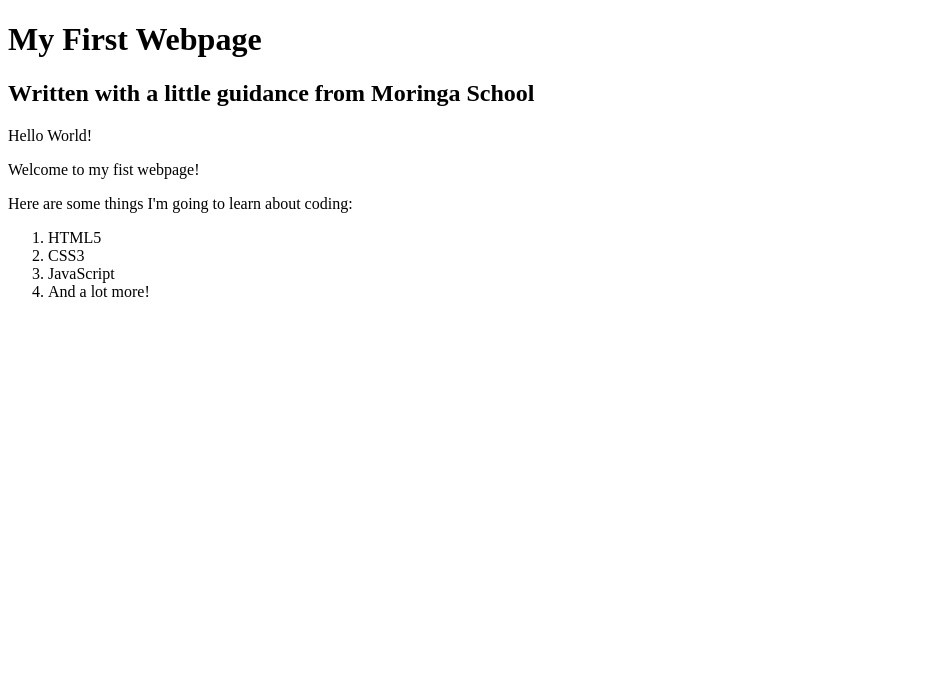
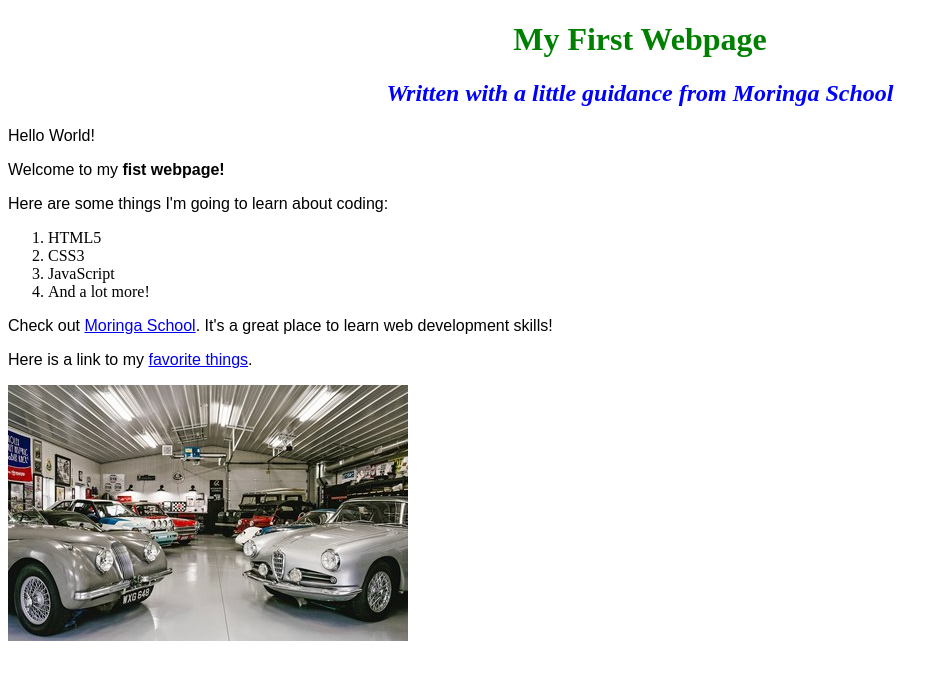
Before and after one commit to NgatiaJeffers/My-fisrt-webpage, a plain HTML site: page index.html in a window 1280 px wide. Shown: the whole page, without its empty margins (0-948 px from the left). Drawn offline with Linux system fonts and the light colour scheme.

Commit message:
First commit

```diff
--- /dev/null
+++ b/css/style.css
@@ -0,0 +1,18 @@
+h1 {
+    color: green;
+    text-align: center;
+}
+
+h2 {
+    color: blue;
+    font-style: italic;
+    text-align: center;
+}
+
+p {
+    font-family: sans-serif;
+}
+
+ul {
+    line-height: 40px;
+}
--- a/index.html
+++ b/index.html
@@ -4,13 +4,14 @@
     <meta charset="UTF-8">
     <meta name="viewport" content="width=device-width, initial-scale=1.0">
     <title>My First Webpage!</title>
+    <link rel="stylesheet" href="css/style.css">
 </head>
 <body>
     <h1>My First Webpage</h1>
-    <h2>Written with a little guidance from Moringa School</h2>
+    <h2>Written with a little guidance from <em>Moringa School</em></h2>
 
     <p>Hello World!</p>
-    <p>Welcome to my fist webpage!</p>
+    <p>Welcome to my <strong>fist webpage!</strong></p>
 
     <p>Here are some things I'm going to learn about coding:</p>
     <ol>
@@ -19,5 +20,11 @@
         <li>JavaScript</li>
         <li>And a lot more!</li>
     </ol>
+
+    <p>Check out <a href="http://moringaschool.com/">Moringa School</a>. It's a great place to learn web development skills!</p>
+
+    <p>Here is a link to my <a href="favorite-things.html">favorite things</a>.</p>
+
+    <img src="img/Classic.jpg" alt="A Classic Car" srcset="">
 </body>
 </html>
```
Also changed, not shown: img/Classic.jpg (added).
